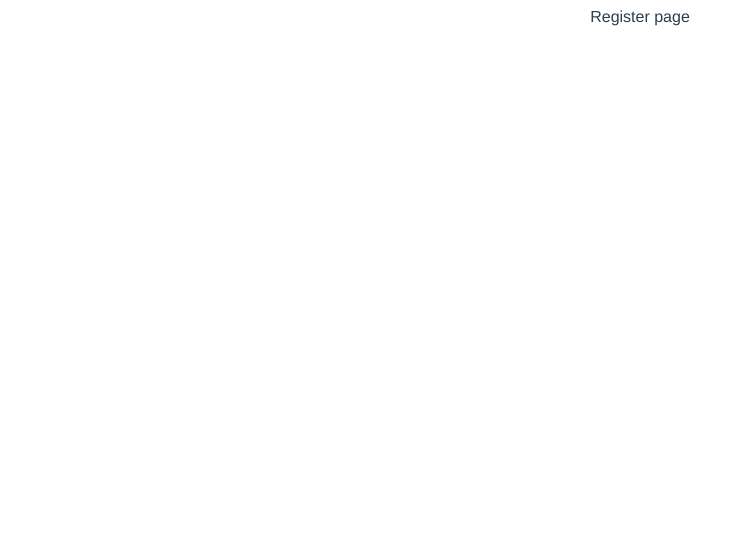
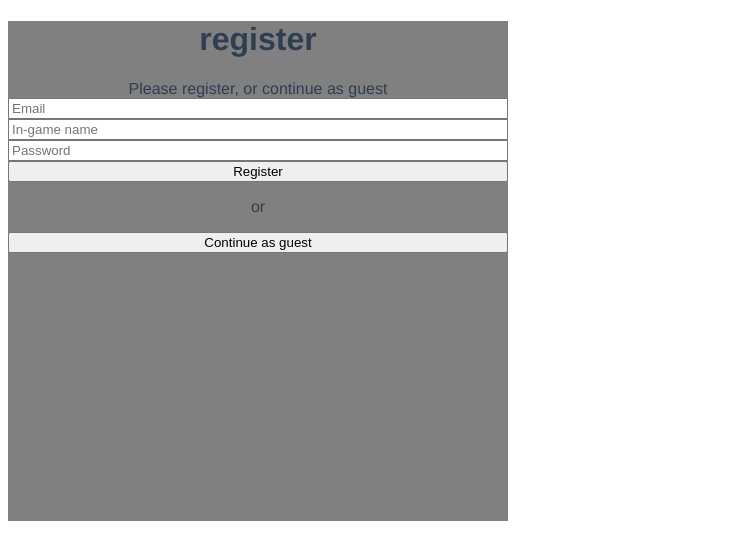
Before and after one commit to boop-bap/snake, a Vue app: page /register in a window 1280 px wide. Shown: the top 560 px of the page, without its empty margins (0-744 px from the left). Built offline with nearby package versions, Linux system fonts and the light colour scheme.

Commit message:
[feature, registration], added user registration

```diff
--- a/src/views/Login.vue
+++ b/src/views/Login.vue
@@ -5,7 +5,7 @@
       Please login, or continue as guest
       <input type="email" placeholder="Email" v-model="user.email" />
       <input type="password" placeholder="Password" v-model="user.password" />
-      <button @click="userLogin">Log in</button>
+      <button @click="userLogin">Login</button>
       <p>or</p>
       <button>Continue as guest</button>
     </div>
--- a/src/views/Register.vue
+++ b/src/views/Register.vue
@@ -1,8 +1,21 @@
 <template>
-  <div>Register page</div>
+  <div class="register">
+    <h1>register</h1>
+    <div class="register-form">
+      Please register, or continue as guest
+      <input type="email" placeholder="Email" v-model="user.email" />
+      <input type="text" placeholder="In-game name" v-model="user.name" />
+
+      <input type="password" placeholder="Password" v-model="user.password" />
+      <button @click="userRegistration">Register</button>
+      <p>or</p>
+      <button>Continue as guest</button>
+    </div>
+  </div>
 </template>
 
 <script lang="ts">
+import firebase from "firebase";
 import Vue from "vue";
 
 interface ComponentData {
@@ -28,8 +41,36 @@ export default Vue.extend({
 
   computed: {},
 
-  methods: {},
+  methods: {
+    userRegistration() {
+      firebase
+        .auth()
+        .createUserWithEmailAndPassword(this.user.email, this.user.password)
+        .then((res) => {
+          res.user
+            .updateProfile({
+              displayName: this.user.name,
+            })
+            .then(() => {
+              this.$router.push("/login");
+            });
+        })
+        .catch((error) => {
+          alert(error.message);
+        });
+    },
+  },
 });
 </script>
 
-<style lang="scss" scoped></style>
+<style lang="scss" scoped>
+.register {
+  width: 500px;
+  height: 500px;
+  background: grey;
+  .register-form {
+    display: flex;
+    flex-direction: column;
+  }
+}
+</style>
```
